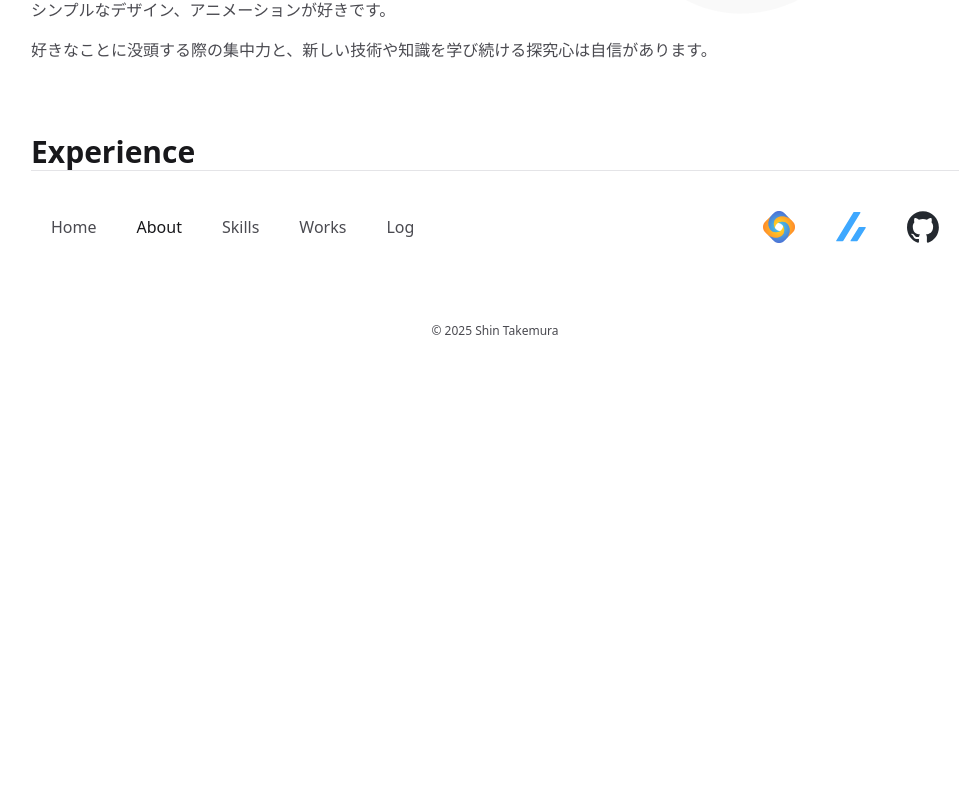
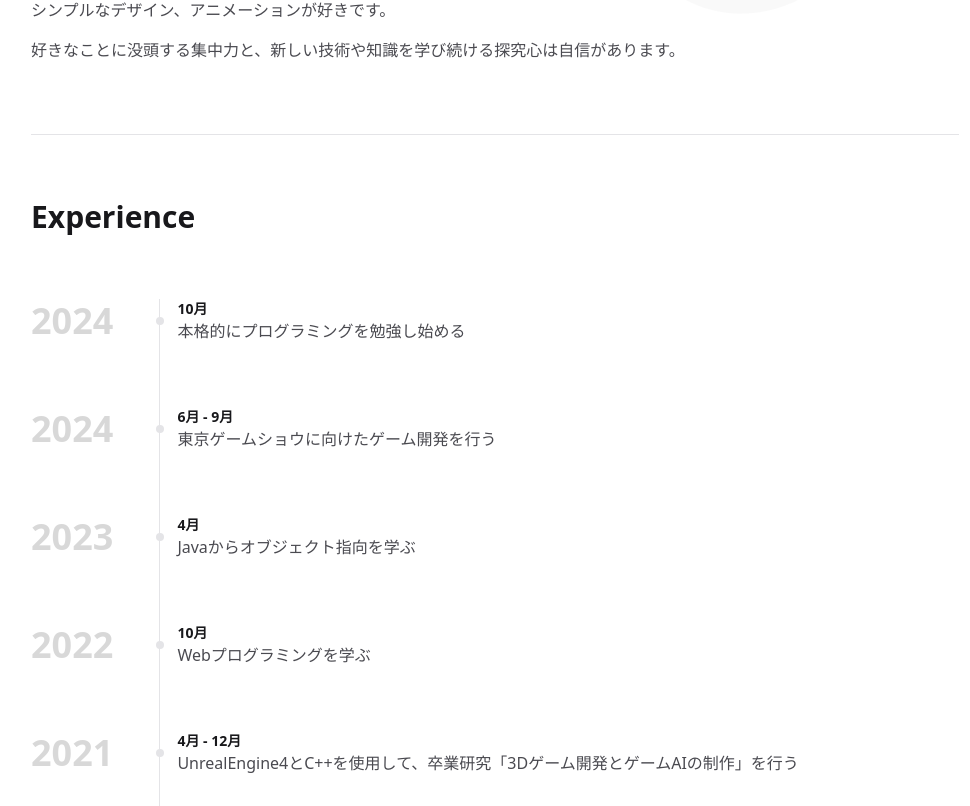
Before and after one commit to shikano35/portfolio-2024, a Next.js app: page /about in a window 1280 px wide. Shown: the part 574-1380 px from the top of the page, without its empty margins (145-1115 px from the left). Before the commit the page ends 961 px from the top, so only its background shows below. Built offline with nearby package versions, Linux system fonts and the light colour scheme.

Commit message:
feat: Add timeline

```diff
--- a/src/app/about/page.tsx
+++ b/src/app/about/page.tsx
@@ -6,12 +6,57 @@ import { Blackhole } from "@/components/Icons/Blackhole";
 import React from "react";
 import { Container } from "@/components/Container";
 import { FadeIn } from "@/components/FadeIn";
+import { Border } from "@/components/Border";
 
 export const metadata: Metadata = {
   ...baseMetadata,
   title: "About",
   description: "自己紹介です。",
 };
+
+type TimelineItem = {
+  id: number;
+  year: string;
+  title?: string;
+  description: string;
+};
+
+const timelineData: TimelineItem[] = [
+  {
+    id: 1,
+    year: "2024",
+    title: "10月",
+    description: "本格的にプログラミングを勉強し始める",
+  },
+  {
+    id: 2,
+    year: "2024",
+    title: "6月 - 9月",
+    description: "東京ゲームショウに向けたゲーム開発を行う",
+  },
+  {
+    id: 3,
+    year: "2023",
+    title: "4月",
+    description: "Javaからオブジェクト指向を学ぶ",
+  },
+  {
+    id: 4,
+    year: "2022",
+    title: "10月",
+    description: "Webプログラミングを学ぶ",
+  },
+  {
+    id: 5,
+    year: "2021",
+    title: "4月 - 12月",
+    description:
+      "UnrealEngine4とC++を使用して、卒業研究「3Dゲーム開発とゲームAIの制作」を行う",
+  },
+  { id: 6, year: "2020", title: "6月", description: "情報技術検定1級合格" },
+  { id: 7, year: "2019", title: "5月", description: "C言語を始める" },
+  { id: 8, year: "2017", description: "3DCADで情報技術に興味を持つ" },
+];
 
 export default function AboutPage() {
   return (
@@ -20,18 +65,22 @@ export default function AboutPage() {
         <div className="md:grid md:grid-cols-12">
           <HeadGroup className="relative z-10 md:col-span-12">
             <Heading>About</Heading>
+            <FadeIn>
               <p className="text-start text-muted-foreground text-base leading-8 md:leading-10">
-              駆け出しエンジニアです。
+                エンジニアです。
                 <br />
                 Next.jsやTypeScriptなど、Web技術を学んでいます。
                 <br />
-              また、CI/CDの構築やバックエンドの知識も学んでいます。
+                CI/CDの構築やバックエンドの知識も少しずつ勉強しています。
               </p>
+            </FadeIn>
+            <FadeIn>
               <p className="text-start text-muted-foreground text-base leading-8 md:leading-10 mt-8">
                 シンプルなデザイン、アニメーションが好きです。
                 <br />
-              好きなことに没頭する際の集中力と、新しい技術や知識を学び続ける探究心は自信があります。
+                好きなことに没頭する集中力と、新しい技術や知識を学び続ける探究心は自信があります。
               </p>
+            </FadeIn>
           </HeadGroup>
         </div>
         <div className="relative -z-50 md:col-span-5 md:flex md:items-center">
@@ -39,10 +88,50 @@ export default function AboutPage() {
             <Blackhole className="h-96 w-96" />
           </div>
         </div>
+        <Border className="my-16" />
+        <Heading as="h3" className="my-16">
+          Experience
+        </Heading>
+        <section
+          className="relative h-full ml-32"
+          aria-labelledby="timeline-heading"
+        >
+          <div
+            className="absolute h-full border-l border-border"
+            aria-hidden="true"
+          />
+          <Heading as="h2" className="sr-only">
+            Timeline
+          </Heading>
+          <ol className="grid grid-cols-1 gap-16">
+            {timelineData.map((item, index) => (
+              <li key={index} className="flex items-center">
+                <span
+                  className="absolute z-20 h-2 w-2 rounded-full bg-border -ml-[3.5px] inline-block"
+                  aria-hidden="true"
+                />
+                <time
+                  className="flex items-center justify-center -ml-28 md:-ml-32 font-bold text-4xl primary-foreground opacity-15"
+                  dateTime={item.year}
+                >
+                  <FadeIn>{item.year}</FadeIn>
+                </time>
 
-        <Heading as="h3" className="mt-16">
-          <FadeIn>Experience</FadeIn>
-        </Heading>
+                <div className="flex flex-col ml-12 md:ml-16">
+                  <FadeIn>
+                    <h3 className="text-sm font-semibold text-primary text-left">
+                      {item.title}
+                    </h3>
+                    <p className="text-muted-foreground text-left">
+                      {item.description}
+                    </p>
+                  </FadeIn>
+                </div>
+              </li>
+            ))}
+          </ol>
+        </section>
+        <Border className="my-16" />
       </Container>
     </>
   );
--- a/src/components/AnimatedCard/index.tsx
+++ b/src/components/AnimatedCard/index.tsx
@@ -9,8 +9,8 @@ export function AnimatedCard(
 ) {
   return (
     <motion.div
-      whileHover={{ scale: 1.05 }}
-      whileTap={{ scale: 0.995 }}
+      whileHover={{ scale: 1.025 }}
+      whileTap={{ scale: 0.975 }}
       transition={{ duration: 0.1, ease: "easeInOut" }}
       {...props}
     />
```
Lines whose indentation alone changed are shown as unchanged.
